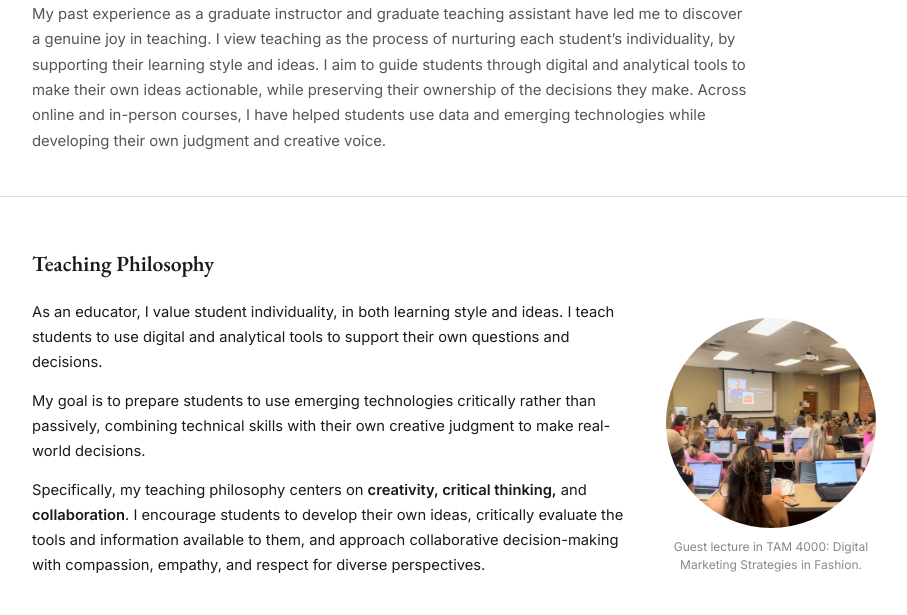
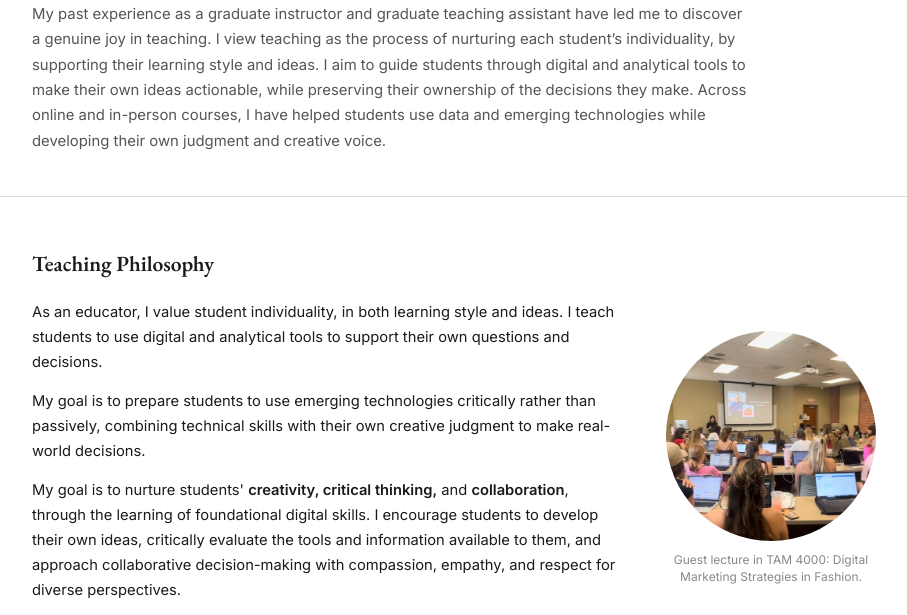
Before and after one commit to lhjrhee/profile, a plain HTML site: page teaching.html in a window 1280 px wide. Shown: the part 178-793 px from the top of the page, without its empty margins (186-1093 px from the left). Drawn offline with nearby package versions, Linux system fonts and the light colour scheme.

Commit message:
Update teaching philosophy in teaching.html
Revised teaching philosophy to emphasize nurturing creativity and collaboration through foundational digital skills.

```diff
--- a/teaching.html
+++ b/teaching.html
@@ -683,7 +683,7 @@ I view teaching as the process of nurturing each student’s individuality, by s
             I teach students to use digital and analytical tools to support their own questions and decisions.</p>
           <p>My goal is to prepare students to use emerging technologies critically rather than passively,
             combining technical skills with their own creative judgment to make real-world decisions. </p>
-          <p> Specifically, my teaching philosophy centers on <b> creativity, critical thinking,</b> and <b>collaboration</b>.
+          <p> My goal is to nurture students' <b> creativity, critical thinking,</b> and <b>collaboration</b>, through the learning of foundational digital skills.
             I encourage students to develop their own ideas, critically evaluate the tools and information available to them, and approach collaborative decision-making with compassion, empathy, and respect for diverse perspectives.</p>
 
         </div>
```
